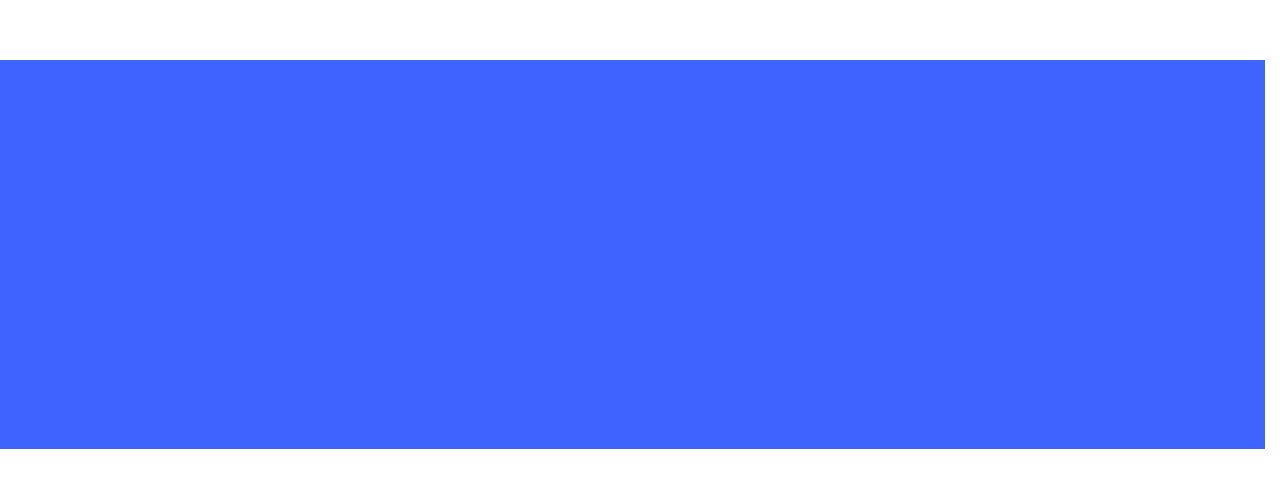
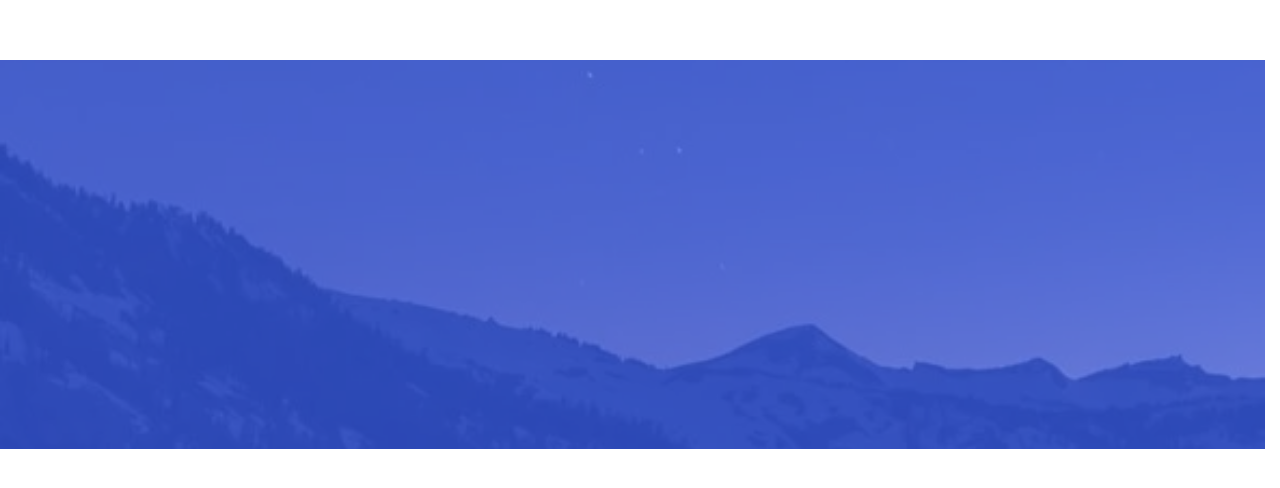
Before and after one commit to Ankitkj1999/My-website, a plain HTML site: page index.html in a window 1280 px wide. Shown: the part 8900-9388 px from the top of the page. Drawn offline with nearby package versions, Linux system fonts and the light colour scheme; files whose address does not match are found by name.

Commit message:
freelan webp

```diff
--- a/index.html
+++ b/index.html
@@ -1100,7 +1100,7 @@
 	<!--Freelancing-->
 <br><br><br><br>
 <section id="freelan"><br><br>
-	<section class="ftco-section ftco-hireme img" style="background-image: url(images/bg_1.jpg)">
+	<section class="ftco-section ftco-hireme img" style="background-image: url(images/bg_1.webp)">
     	<div class="overlay"></div>
 			<div class="container">
 				<div class="row justify-content-center">
```
